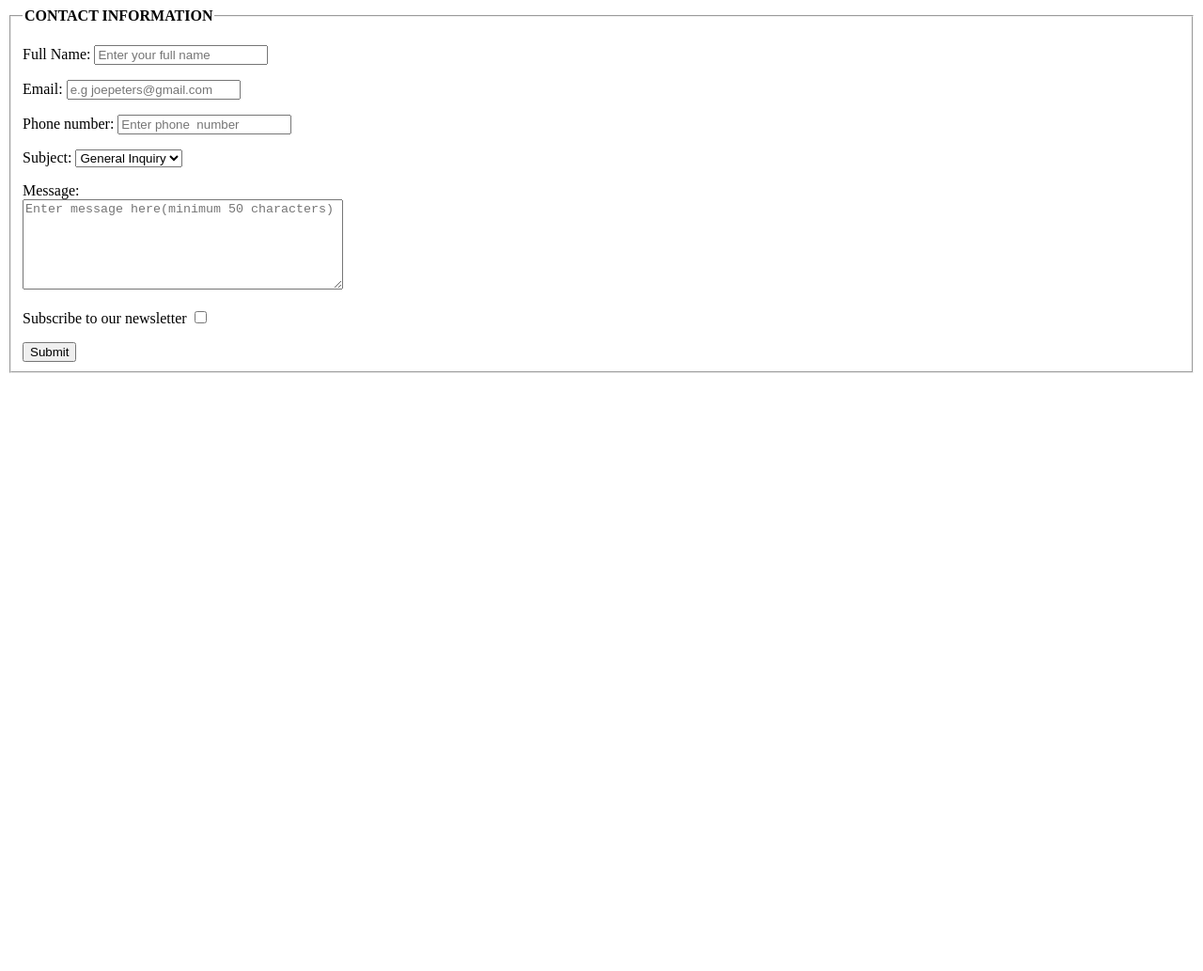
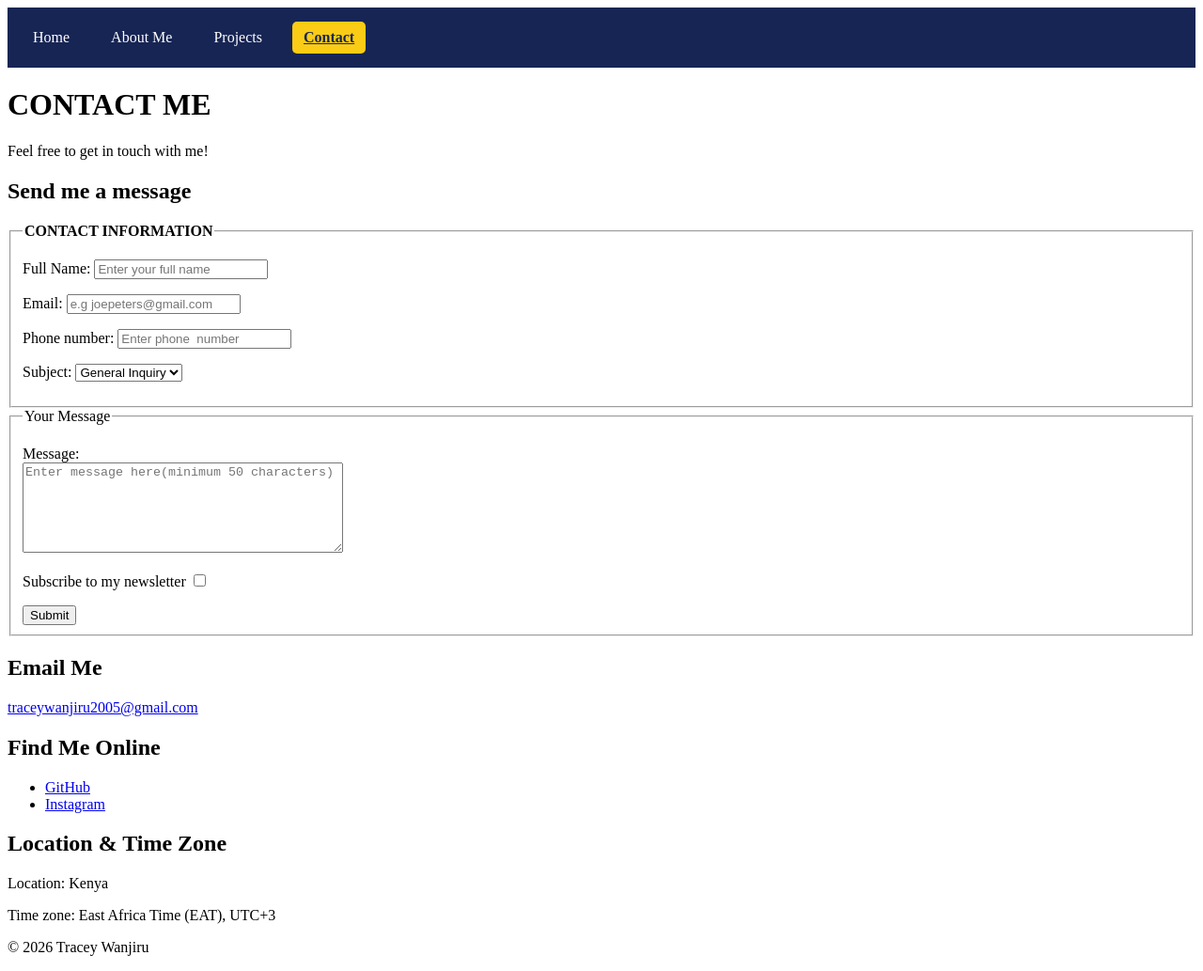
Before and after one commit to traceywanjiru/iyf-s12-week-01-traceywanjiru, a plain HTML site: page contact.html in a window 1280 px wide. Shown: the whole page at 94% size. Before the commit the page ends 800 px from the top, so only its background shows below. Drawn offline with Linux system fonts and the light colour scheme.

Commit message:
Update project files

```diff
--- a/contact.html
+++ b/contact.html
@@ -4,10 +4,22 @@
     <meta charset="UTF-8">
     <meta name="viewport" content="width=device-width, initial-scale=1.0">
     <title>Contact</title>
+    <link rel="stylesheet" href="style.css">
 </head>
 <body>
+    <nav aria-label="Main navigation">
+        <a href="index.html">Home</a>
+        <a href="about.html">About Me</a>
+        <a href="projects.html">Projects</a>
+        <a href="contact.html"  aria-current="page">Contact</a>
+    </nav>
+    <header><h1>CONTACT ME</h1></header>
+    <p>Feel free to get in touch with me!</p>
+
     <main>
-    <form>
+        <section>
+            <h2>Send me a message</h2>
+    <form action="#" method="post">
         <fieldset>
             <legend><b>CONTACT INFORMATION</b></legend>
             <p>
@@ -30,6 +42,10 @@
                     <option>Feedback</option>
                 </select>
             </p>
+        </fieldset>
+
+        <fieldset>
+            <legend>Your Message</legend>
             <p>
                 <label for="message">Message:</label><br>
                 <textarea id="message" name="message" placeholder="Enter message here(minimum 50 characters)"
@@ -39,12 +55,46 @@
                         cols="40"></textarea required>
             </p>
             <p>
-                <label for="checkbox">Subscribe to our newsletter</label>
+                <label for="checkbox">Subscribe to my newsletter</label>
                 <input type="checkbox" id="checkbox" name="newsletter">
             </p>
             <button type="submit">Submit</button>
         </fieldset>
     </form>
+        </section>
+
+        <section>
+            <h2>Email Me</h2>
+            <p>
+                <a href="mailto:traceywanjiru2005@gmail.com">traceywanjiru2005@gmail.com</a>
+            </p>
+        </section>
+        <section>
+            <h2>Find Me Online</h2>
+            <ul>
+                </li>
+                <li>
+                    <a href="https://github.com/traceywanjiru" target="_blank" rel="noopener noreferrer">
+                        GitHub
+                    </a>
+                </li>
+                <li>
+                    <a href="https://www.instagram.com/traceyyverse" target="_blank" rel="noopener noreferrer">
+                        Instagram
+                    </a>
+                </li>
+            </ul>
+        </section>
+
+        <!-- Location and timezone -->
+        <section>
+            <h2>Location &amp; Time Zone</h2>
+            <p>Location: Kenya</p>
+            <p>Time zone: East Africa Time (EAT), UTC+3</p>
+        </section>
     </main>
+    <footer>
+        <p>&copy; 2026 Tracey Wanjiru</p>
+    </footer>
 </body>
 </html>
--- /dev/null
+++ b/style.css
@@ -0,0 +1,25 @@
+nav {
+    background-color: #172554;
+    padding: 15px;
+    display: flex;
+    flex-wrap: wrap;
+    gap: 20px;
+}
+
+nav a {
+    color: white;
+    text-decoration: none;
+    padding: 8px 12px;
+    border-radius: 5px;
+}
+
+nav a:hover {
+    background-color: #334155;
+}
+
+nav a[aria-current="page"] {
+    background-color: #facc15;
+    color: #172554;
+    font-weight: bold;
+    text-decoration: underline;
+}
```
Also changed, not shown: about.html (added, +77 -0 lines), index.html (+30 -1 lines), projects.html (added, +75 -0 lines).
